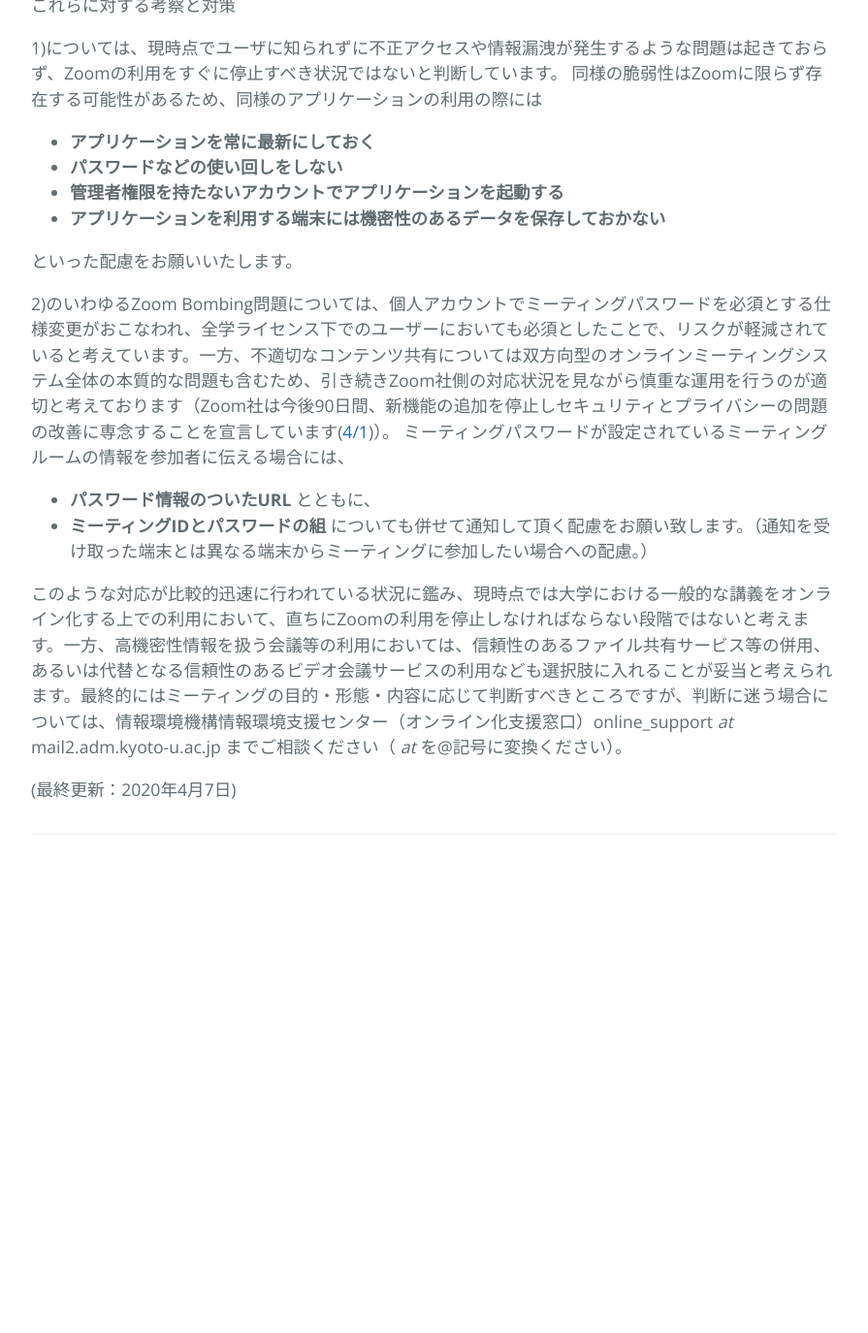
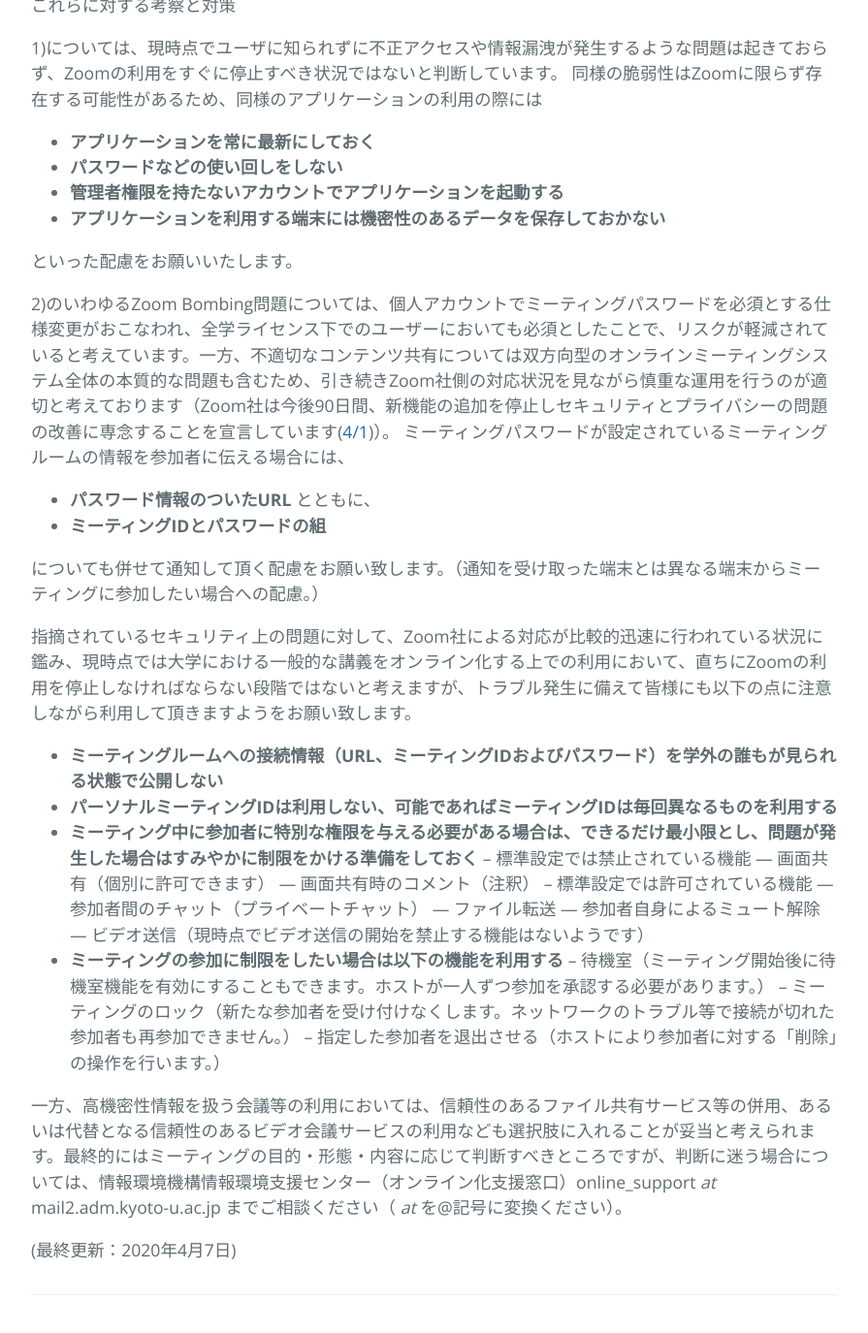
Before and after one commit to kyoto-u/online-edu, a Jekyll site: the page built from zoom-security.md, in a window 1280 px wide and 1400 px high, scrolled down 1515 px. Shown: the top 1375 px of the window at 97% size, without its empty margins (192-1087 px from the left). Built offline with Jekyll 4.4.1, drawn with Linux system fonts in a browser that asks for light colours; before the commit the page ends 2440 px from its top, so only the background shows below that.

Commit message:
Update zoom-security.md

```diff
--- a/zoom-security.md
+++ b/zoom-security.md
@@ -47,8 +47,27 @@ title: オンラインミーティングサービス(Zoom全学ライセンス)
 - **パスワード情報のついたURL**
 とともに、
 - **ミーティングIDとパスワードの組**
+
 についても併せて通知して頂く配慮をお願い致します。（通知を受け取った端末とは異なる端末からミーティングに参加したい場合への配慮。）
 
-このような対応が比較的迅速に行われている状況に鑑み、現時点では大学における一般的な講義をオンライン化する上での利用において、直ちにZoomの利用を停止しなければならない段階ではないと考えます。一方、高機密性情報を扱う会議等の利用においては、信頼性のあるファイル共有サービス等の併用、あるいは代替となる信頼性のあるビデオ会議サービスの利用なども選択肢に入れることが妥当と考えられます。最終的にはミーティングの目的・形態・内容に応じて判断すべきところですが、判断に迷う場合については、情報環境機構情報環境支援センター（オンライン化支援窓口）online_support _at_ mail2.adm.kyoto-u.ac.jp までご相談ください（ _at_ を@記号に変換ください）。
+指摘されているセキュリティ上の問題に対して、Zoom社による対応が比較的迅速に行われている状況に鑑み、現時点では大学における一般的な講義をオンライン化する上での利用において、直ちにZoomの利用を停止しなければならない段階ではないと考えますが、トラブル発生に備えて皆様にも以下の点に注意しながら利用して頂きますようをお願い致します。
+
+- **ミーティングルームへの接続情報（URL、ミーティングIDおよびパスワード）を学外の誰もが見られる状態で公開しない**
+- **パーソナルミーティングIDは利用しない、可能であればミーティングIDは毎回異なるものを利用する**
+- **ミーティング中に参加者に特別な権限を与える必要がある場合は、できるだけ最小限とし、問題が発生した場合はすみやかに制限をかける準備をしておく**
+-- 標準設定では禁止されている機能
+--- 画面共有（個別に許可できます）
+--- 画面共有時のコメント（注釈）
+-- 標準設定では許可されている機能
+--- 参加者間のチャット（プライベートチャット）
+--- ファイル転送
+--- 参加者自身によるミュート解除
+--- ビデオ送信（現時点でビデオ送信の開始を禁止する機能はないようです）
+- **ミーティングの参加に制限をしたい場合は以下の機能を利用する**
+-- 待機室（ミーティング開始後に待機室機能を有効にすることもできます。ホストが一人ずつ参加を承認する必要があります。）
+-- ミーティングのロック（新たな参加者を受け付けなくします。ネットワークのトラブル等で接続が切れた参加者も再参加できません。）
+-- 指定した参加者を退出させる（ホストにより参加者に対する「削除」の操作を行います。）
+
+一方、高機密性情報を扱う会議等の利用においては、信頼性のあるファイル共有サービス等の併用、あるいは代替となる信頼性のあるビデオ会議サービスの利用なども選択肢に入れることが妥当と考えられます。最終的にはミーティングの目的・形態・内容に応じて判断すべきところですが、判断に迷う場合については、情報環境機構情報環境支援センター（オンライン化支援窓口）online_support _at_ mail2.adm.kyoto-u.ac.jp までご相談ください（ _at_ を@記号に変換ください）。
 
 (最終更新：2020年4月7日)
```
